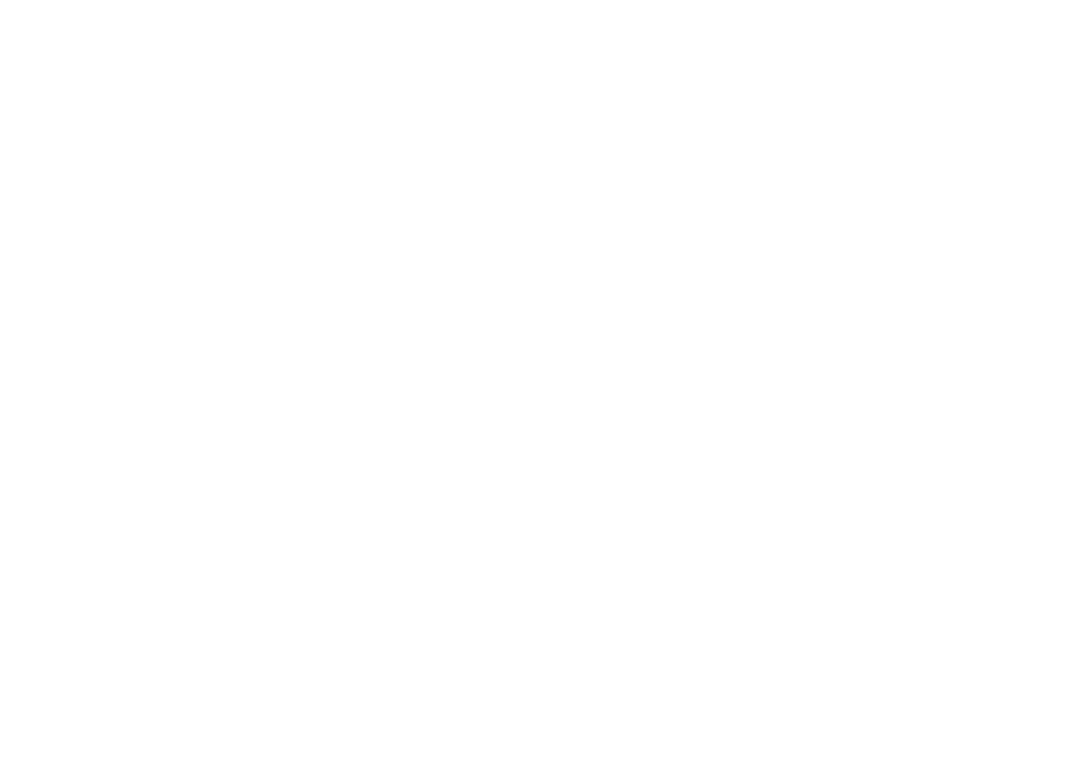
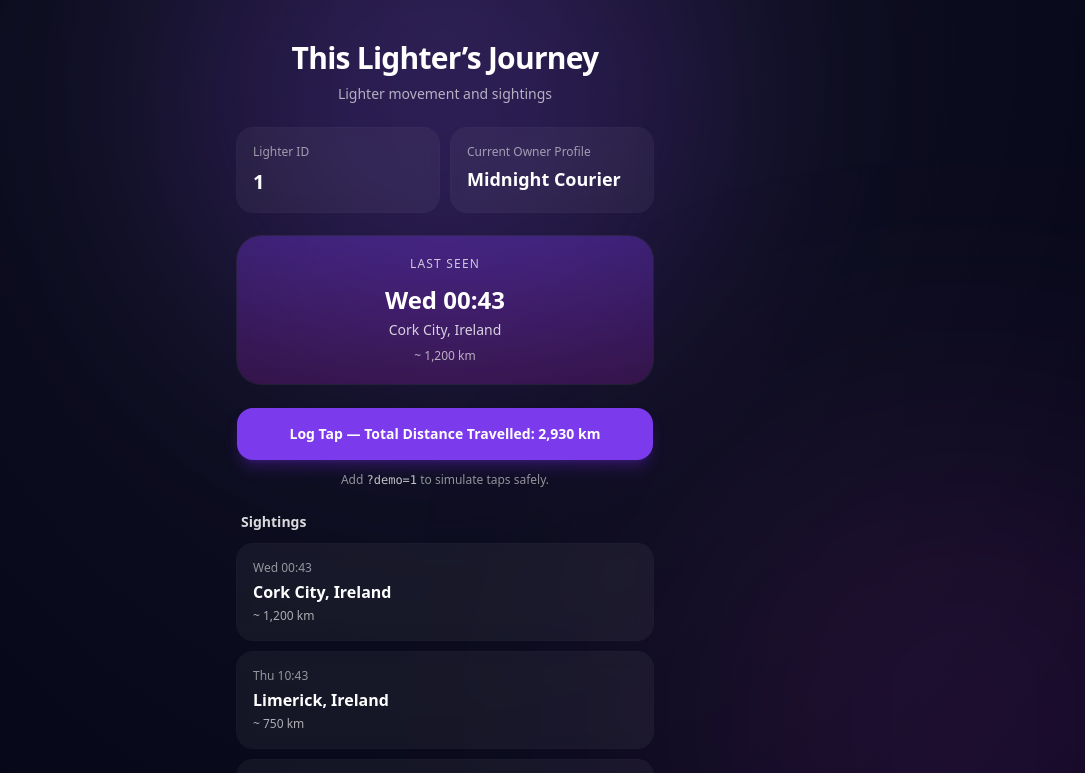
Before and after one commit to Shane-Breen/wheres-my-lighter, a Next.js app: page /lighter/1 in a window 1280 px wide. Shown: the top 773 px of the page, without its empty margins (195-1280 px from the left). Built offline with nearby package versions, Linux system fonts and the light colour scheme.

Commit message:
Update page.tsx

```diff
--- a/app/lighter/[id]/page.tsx
+++ b/app/lighter/[id]/page.tsx
@@ -1,86 +1,241 @@
-import { motion } from 'framer-motion'
-import TapClient from './TapClient'
+'use client'
+
+import { useMemo, useState } from 'react'
+import { useParams, useSearchParams } from 'next/navigation'
+import { AnimatePresence, motion } from 'framer-motion'
+
+type Tap = {
+  id: string
+  atLabel: string
+  place: string
+  distanceKm: number
+}
+
+function formatKm(n: number) {
+  if (!Number.isFinite(n)) return '0 km'
+  if (n >= 1000) return `${Math.round(n).toLocaleString()} km`
+  return `${Math.round(n)} km`
+}
+
+function idToSeed(id: string) {
+  let h = 2166136261
+  for (let i = 0; i < id.length; i++) {
+    h ^= id.charCodeAt(i)
+    h = Math.imul(h, 16777619)
+  }
+  return Math.abs(h)
+}
+
+function travelerName(id: string) {
+  const adj = ['Anonymous', 'Quiet', 'Wandering', 'Soft-Spoken', 'Midnight', 'Drifting', 'Hidden', 'Gentle']
+  const noun = ['Traveler', 'Passerby', 'Wayfarer', 'Courier', 'Stranger', 'Companion', 'Walker', 'Nomad']
+  const seed = idToSeed(id)
+  return `${adj[seed % adj.length]} ${noun[(seed >> 3) % noun.length]}`
+}
+
+function demoTapsFor(id: string): Tap[] {
+  const seed = idToSeed(id)
+  const places = [
+    'Cork City, Ireland',
+    'Skibbereen, Ireland',
+    'Dublin, Ireland',
+    'Galway, Ireland',
+    'Belfast, Northern Ireland',
+    'Limerick, Ireland',
+  ]
+  const base = [
+    { atLabel: 'Wed 00:43', place: places[(seed + 2) % places.length], distanceKm: 1200 },
+    { atLabel: 'Thu 10:43', place: places[(seed + 1) % places.length], distanceKm: 750 },
+    { atLabel: 'Thu 12:38', place: places[seed % places.length], distanceKm: 980 },
+  ]
+  return base.map((t, idx) => ({ ...t, id: `${id}-${idx}` }))
+}
 
 export default function LighterPage() {
+  const params = useParams<{ id: string }>()
+  const search = useSearchParams()
+
+  const lighterId = (params?.id as string) || 'unknown'
+  const demoMode = search?.get('demo') === '1' || search?.get('demo') === 'true'
+
+  const initialTaps = useMemo(() => demoTapsFor(lighterId), [lighterId])
+  const [taps, setTaps] = useState<Tap[]>(initialTaps)
+  const [toast, setToast] = useState<string | null>(null)
+
+  const last = taps[0] ?? null
+  const totalKm = useMemo(() => taps.reduce((sum, t) => sum + (t.distanceKm || 0), 0), [taps])
+  const profile = travelerName(lighterId)
+
+  const onLogTap = () => {
+    if (!demoMode) {
+      setToast('Demo mode is off. Add ?demo=1 to simulate a tap.')
+      window.setTimeout(() => setToast(null), 2400)
+      return
+    }
+    const now = new Date()
+    const hh = String(now.getHours()).padStart(2, '0')
+    const mm = String(now.getMinutes()).padStart(2, '0')
+    const label = `${now.toLocaleDateString(undefined, { weekday: 'short' })} ${hh}:${mm}`
+
+    const options = [
+      'Cork City, Ireland',
+      'Skibbereen, Ireland',
+      'Dublin, Ireland',
+      'Lisbon, Portugal',
+      'Berlin, Germany',
+      'London, UK',
+      'Paris, France',
+    ]
+    const nextPlace = options[(idToSeed(lighterId) + taps.length) % options.length]
+    const nextDistance = 250 + ((idToSeed(lighterId) + taps.length * 97) % 1300)
+
+    const newTap: Tap = {
+      id: `${lighterId}-${Date.now()}`,
+      atLabel: label,
+      place: nextPlace,
+      distanceKm: nextDistance,
+    }
+
+    setTaps([newTap, ...taps])
+    setToast('Your moment has been added.')
+    window.setTimeout(() => setToast(null), 2200)
+  }
+
   return (
-    <main className="mx-auto max-w-md px-4 pt-10 pb-20 text-white">
-      {/* Header */}
+    <div className="min-h-screen bg-[#050617] text-white">
+      {/* background glow */}
+      <div className="pointer-events-none fixed inset-0">
+        <div className="absolute -top-40 left-1/2 h-[520px] w-[520px] -translate-x-1/2 rounded-full bg-violet-600/25 blur-[120px]" />
+        <div className="absolute bottom-[-180px] right-[-140px] h-[520px] w-[520px] rounded-full bg-fuchsia-500/15 blur-[140px]" />
+        <div className="absolute inset-0 bg-[radial-gradient(ellipse_at_top,rgba(255,255,255,0.06),rgba(0,0,0,0))]" />
+      </div>
+
+      <main className="relative mx-auto max-w-md px-4 pb-16 pt-10">
         <motion.div
-        initial={{ opacity: 0, y: 16, filter: 'blur(10px)' }}
-        animate={{ opacity: 1, y: 0, filter: 'blur(0px)' }}
-        transition={{ duration: 0.6, ease: 'easeOut' }}
-        className="mb-6"
+          initial={{ opacity: 0, y: 10 }}
+          animate={{ opacity: 1, y: 0 }}
+          transition={{ duration: 0.45 }}
+          className="space-y-6"
         >
-        <h1 className="text-2xl font-semibold tracking-tight">
-          This Lighter’s Journey
-        </h1>
-        <p className="mt-1 text-sm text-white/60">
-          Lighter movement and sightings.
+          <header className="space-y-2 text-center">
+            <h1 className="text-3xl font-semibold tracking-tight">This Lighter’s Journey</h1>
+            <p className="text-sm text-white/65">Lighter movement and sightings</p>
+          </header>
+
+          {/* top cards */}
+          <div className="grid grid-cols-2 gap-3">
+            <motion.div
+              initial={{ opacity: 0, y: 10 }}
+              animate={{ opacity: 1, y: 0 }}
+              transition={{ duration: 0.45, delay: 0.05 }}
+              className="rounded-2xl bg-white/5 p-4 shadow-[0_0_0_1px_rgba(255,255,255,0.06)] backdrop-blur"
+            >
+              <div className="text-xs text-white/55">Lighter ID</div>
+              <div className="mt-2 text-xl font-semibold">{lighterId}</div>
+            </motion.div>
+
+            <motion.div
+              initial={{ opacity: 0, y: 10 }}
+              animate={{ opacity: 1, y: 0 }}
+              transition={{ duration: 0.45, delay: 0.08 }}
+              className="rounded-2xl bg-white/5 p-4 shadow-[0_0_0_1px_rgba(255,255,255,0.06)] backdrop-blur"
+            >
+              <div className="text-xs text-white/55">Current Owner Profile</div>
+              <div className="mt-2 text-lg font-semibold leading-tight">{profile}</div>
+            </motion.div>
+          </div>
+
+          {/* last seen */}
+          <motion.section
+            initial={{ opacity: 0, y: 10 }}
+            animate={{ opacity: 1, y: 0 }}
+            transition={{ duration: 0.45, delay: 0.12 }}
+            className="rounded-3xl bg-gradient-to-b from-violet-600/35 to-fuchsia-600/20 p-5 shadow-[0_0_0_1px_rgba(255,255,255,0.06)] backdrop-blur"
+          >
+            <div className="text-center text-xs uppercase tracking-widest text-white/75">Last Seen</div>
+            <div className="mt-3 text-center">
+              <div className="text-2xl font-semibold">{last?.atLabel ?? '—'}</div>
+              <div className="mt-1 text-sm text-white/80">{last?.place ?? 'Town, City, Country'}</div>
+              <div className="mt-2 text-xs text-white/65">~ {formatKm(last?.distanceKm ?? 0)}</div>
+            </div>
+          </motion.section>
+
+          {/* action */}
+          <motion.div
+            initial={{ opacity: 0, y: 10 }}
+            animate={{ opacity: 1, y: 0 }}
+            transition={{ duration: 0.45, delay: 0.16 }}
+            className="space-y-3"
+          >
+            <button
+              onClick={onLogTap}
+              className="w-full rounded-2xl bg-violet-600 px-5 py-4 text-sm font-semibold shadow-lg shadow-violet-700/30 transition hover:bg-violet-500 active:scale-[0.99]"
+            >
+              Log Tap — Total Distance Travelled: {formatKm(totalKm)}
+            </button>
+
+            <p className="text-center text-xs text-white/55">
+              {demoMode ? (
+                <>
+                  Demo mode is <span className="text-white/80">on</span>. Each tap adds a new “sighting”.
+                </>
+              ) : (
+                <>
+                  Add <span className="font-mono text-white/75">?demo=1</span> to simulate taps safely.
+                </>
+              )}
             </p>
           </motion.div>
 
-      {/* Cards */}
-      <div className="space-y-3">
-        {/* Profile */}
+          {/* toast */}
+          <AnimatePresence>
+            {toast && (
               <motion.div
                 initial={{ opacity: 0, y: 12 }}
                 animate={{ opacity: 1, y: 0 }}
-          transition={{ delay: 0.05 }}
-          className="rounded-2xl bg-white/10 p-4 ring-1 ring-white/10"
+                exit={{ opacity: 0, y: 12 }}
+                transition={{ duration: 0.22 }}
+                className="rounded-2xl bg-white/8 px-4 py-3 text-center text-sm text-white/90 shadow-[0_0_0_1px_rgba(255,255,255,0.06)] backdrop-blur"
               >
-          <div className="text-xs uppercase tracking-wide text-white/60">
-            Current Owner Profile
-          </div>
-          <div className="mt-2 text-lg font-semibold">
-            Anonymous Traveler
-          </div>
+                {toast}
               </motion.div>
+            )}
+          </AnimatePresence>
 
-        {/* Last Seen */}
+          {/* sightings list */}
+          <motion.section
+            initial={{ opacity: 0, y: 10 }}
+            animate={{ opacity: 1, y: 0 }}
+            transition={{ duration: 0.45, delay: 0.2 }}
+            className="space-y-3"
+          >
+            <div className="px-1 text-sm font-semibold text-white/85">Sightings</div>
+
+            <div className="space-y-3">
+              <AnimatePresence initial={false}>
+                {taps.map((t, idx) => (
                   <motion.div
-          initial={{ opacity: 0, y: 12 }}
+                    key={t.id}
+                    initial={{ opacity: 0, y: 10 }}
                     animate={{ opacity: 1, y: 0 }}
-          transition={{ delay: 0.1 }}
-          className="rounded-2xl bg-white/10 p-4 ring-1 ring-white/10"
+                    exit={{ opacity: 0, y: 10 }}
+                    transition={{ duration: 0.28, delay: Math.min(idx * 0.03, 0.18) }}
+                    className="rounded-2xl bg-white/5 p-4 shadow-[0_0_0_1px_rgba(255,255,255,0.06)] backdrop-blur"
                   >
-          <div className="text-xs uppercase tracking-wide text-white/60">
-            Last Seen
-          </div>
-          <div className="mt-2 text-base font-semibold">
-            Town, City, Country
-          </div>
-          <div className="mt-1 text-sm text-white/60">
-            A soft ping in the dark — and then it moved on.
-          </div>
+                    <div className="text-xs text-white/55">{t.atLabel}</div>
+                    <div className="mt-1 text-base font-semibold">{t.place}</div>
+                    <div className="mt-1 text-xs text-white/65">~ {formatKm(t.distanceKm)}</div>
                   </motion.div>
-
-        {/* Journey */}
-        <motion.div
-          initial={{ opacity: 0, y: 12 }}
-          animate={{ opacity: 1, y: 0 }}
-          transition={{ delay: 0.15 }}
-          className="rounded-2xl bg-white/10 p-4 ring-1 ring-white/10"
-        >
-          <div className="text-xs uppercase tracking-wide text-white/60">
-            Journey
-          </div>
-          <div className="mt-2 text-sm leading-relaxed text-white/80">
-            Passed hand to hand. Pocket to pocket.
-            Trains, bars, beaches, back rooms.
-            No names kept — only distance remembered.
-          </div>
-        </motion.div>
+                ))}
+              </AnimatePresence>
             </div>
 
-      {/* Tap */}
-      <motion.div
-        initial={{ opacity: 0 }}
-        animate={{ opacity: 1 }}
-        transition={{ delay: 0.25 }}
-        className="mt-6"
-      >
-        <TapClient totalDistanceKm={1247} />
+            <div className="pt-4 text-center text-xs text-white/45">
+              A lighter is small — but it carries the night in its pocket.
+            </div>
+          </motion.section>
         </motion.div>
       </main>
+    </div>
   )
 }
```
Lines whose indentation alone changed are shown as unchanged.
